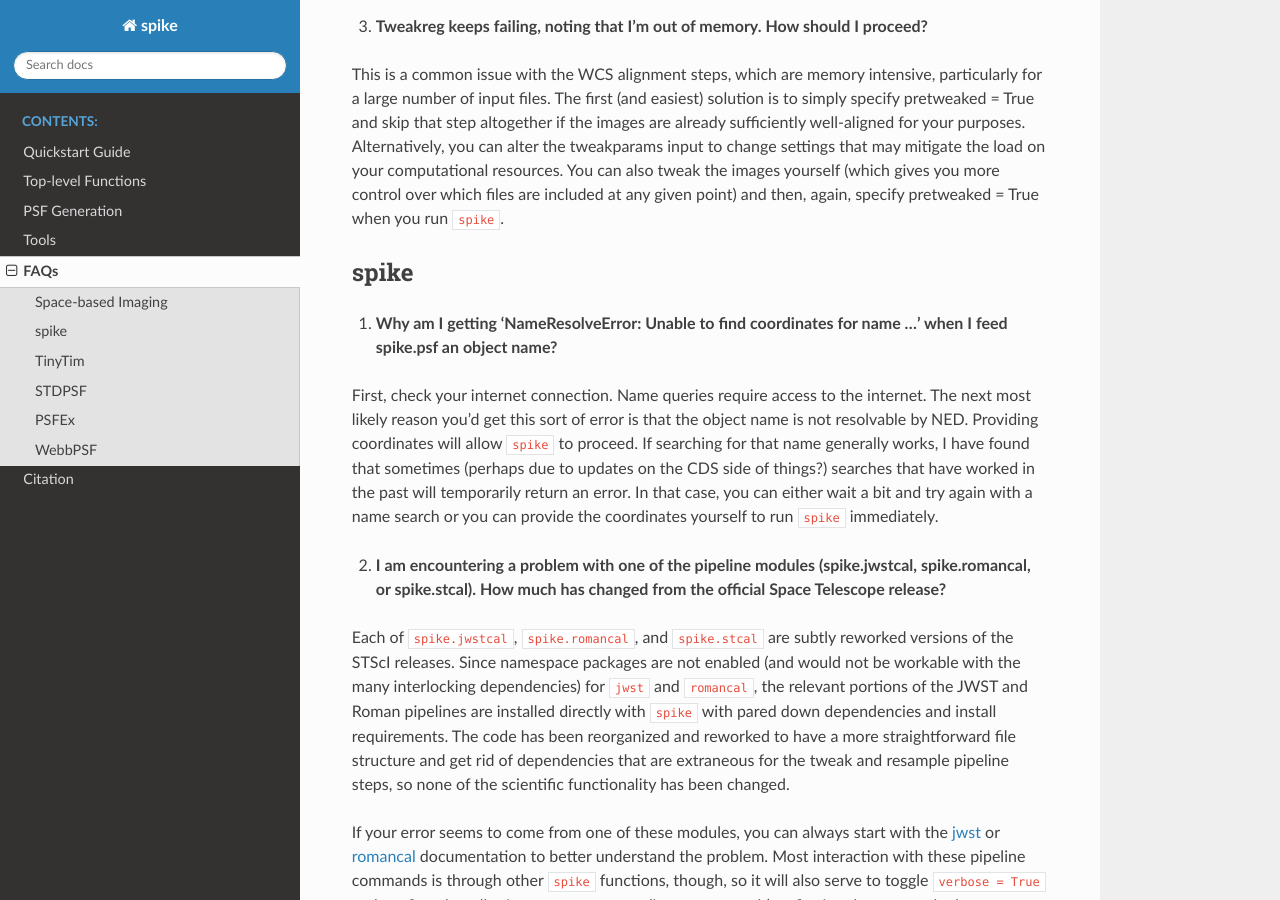
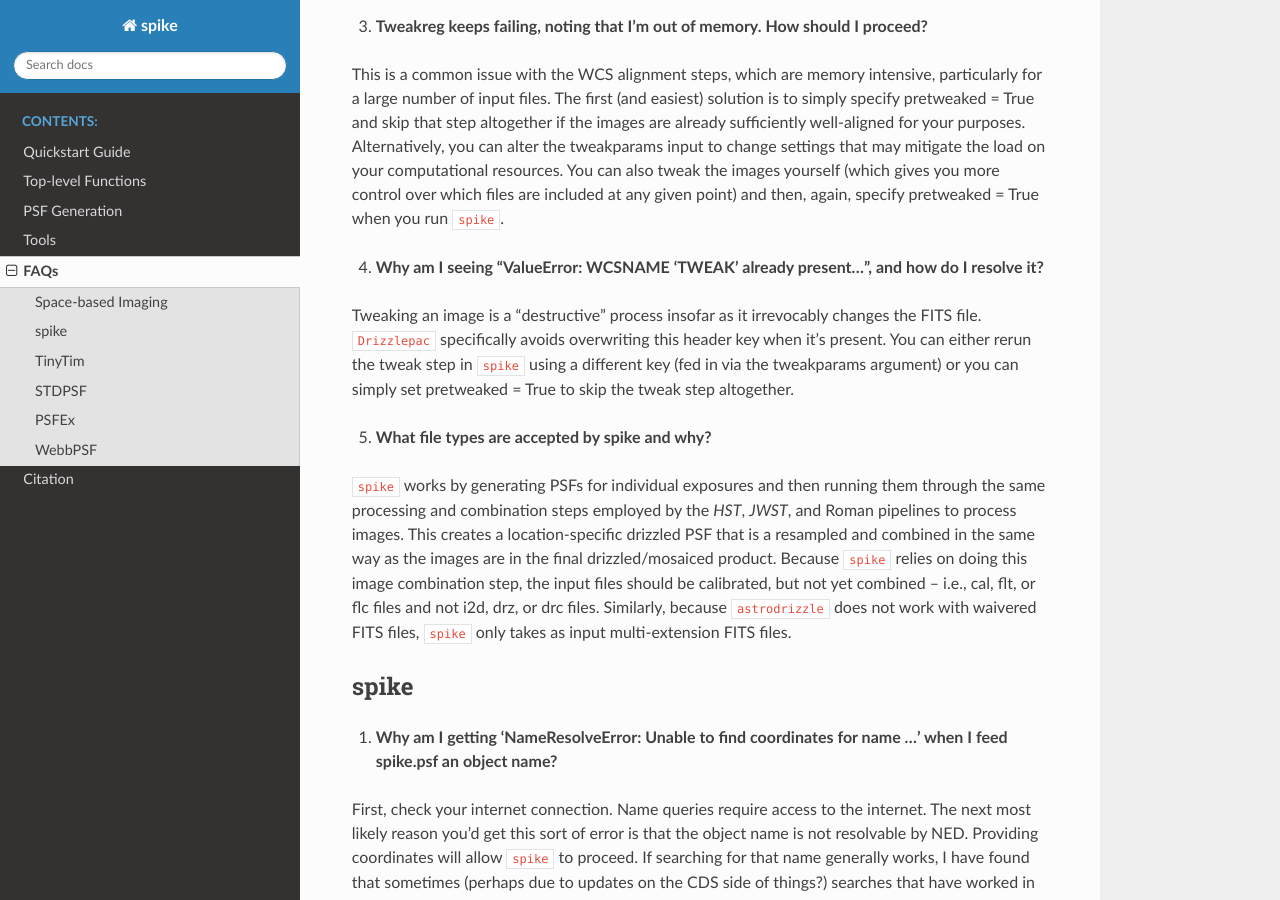
Before and after one commit to avapolzin/spike, a Sphinx documentation site: the page built from docs/faq.rst, in a window 1280 px wide and 900 px high, scrolled down 804 px. Built offline with Sphinx 7.4.7 and the Read the Docs theme 3.1.0, drawn with Linux system fonts in a browser that asks for light colours.

Commit message:
update FAQs

```diff
--- a/docs/faq.rst
+++ b/docs/faq.rst
@@ -24,6 +24,14 @@
 3. **Tweakreg keeps failing, noting that I'm out of memory. How should I proceed?**
 
 This is a common issue with the WCS alignment steps, which are memory intensive, particularly for a large number of input files. The first (and easiest) solution is to simply specify pretweaked = True and skip that step altogether if the images are already sufficiently well-aligned for your purposes. Alternatively, you can alter the tweakparams input to change settings that may mitigate the load on your computational resources. You can also tweak the images yourself (which gives you more control over which files are included at any given point) and then, again, specify pretweaked = True when you run ``spike``.
+
+4. **Why am I seeing "ValueError: WCSNAME 'TWEAK' already present...", and how do I resolve it?**
+
+Tweaking an image is a "destructive" process insofar as it irrevocably changes the FITS file. ``Drizzlepac`` specifically avoids overwriting this header key when it's present. You can either rerun the tweak step in ``spike`` using a different key (fed in via the tweakparams argument) or you can simply set pretweaked = True to skip the tweak step altogether.
+
+5. **What file types are accepted by spike and why?**
+
+``spike`` works by generating PSFs for individual exposures and then running them through the same processing and combination steps employed by the *HST*, *JWST*, and Roman pipelines to process images. This creates a location-specific drizzled PSF that is a resampled and combined in the same way as the images are in the final drizzled/mosaiced product. Because ``spike`` relies on doing this image combination step, the input files should be calibrated, but not yet combined -- i.e., cal, flt, or flc files and not i2d, drz, or drc files. Similarly, because ``astrodrizzle`` does not work with waivered FITS files, ``spike`` only takes as input multi-extension FITS files.
 
 
 spike
```
Also changed, not shown: FAQ.md (+8 -0 lines).
